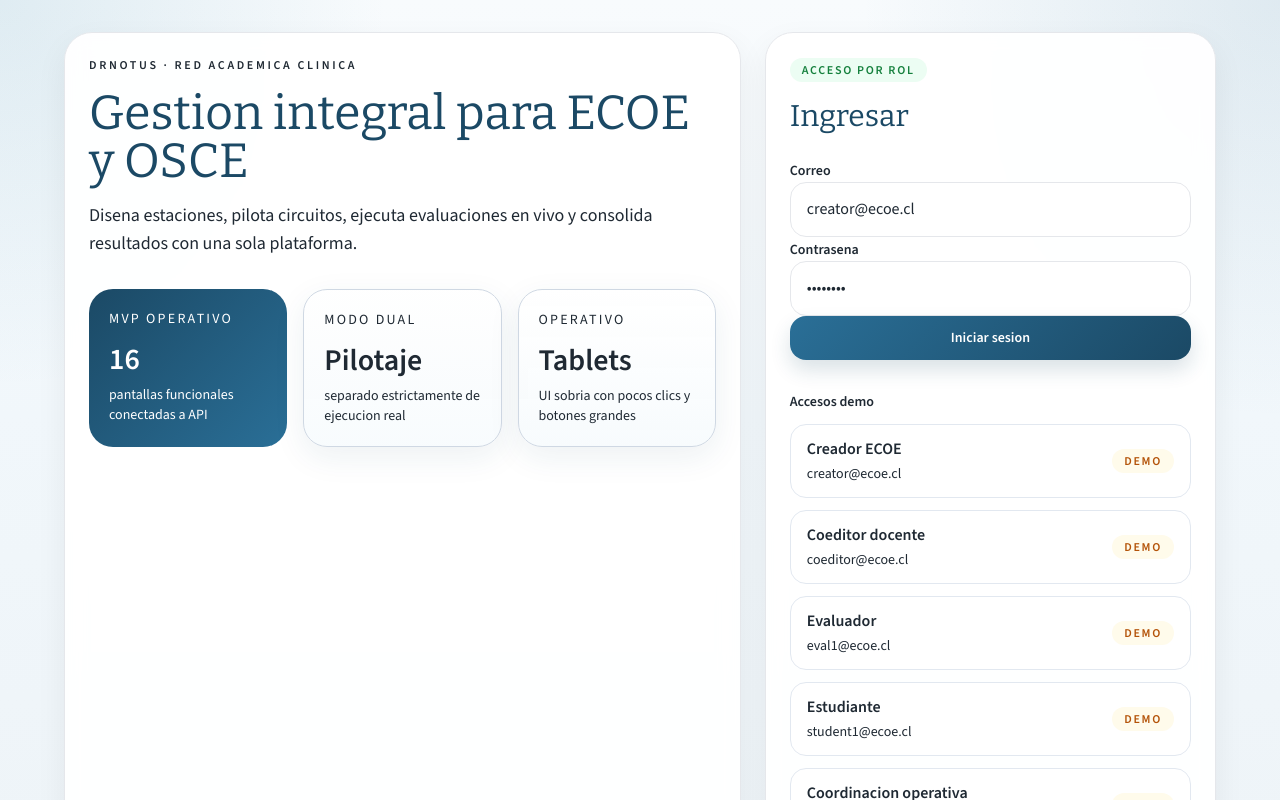
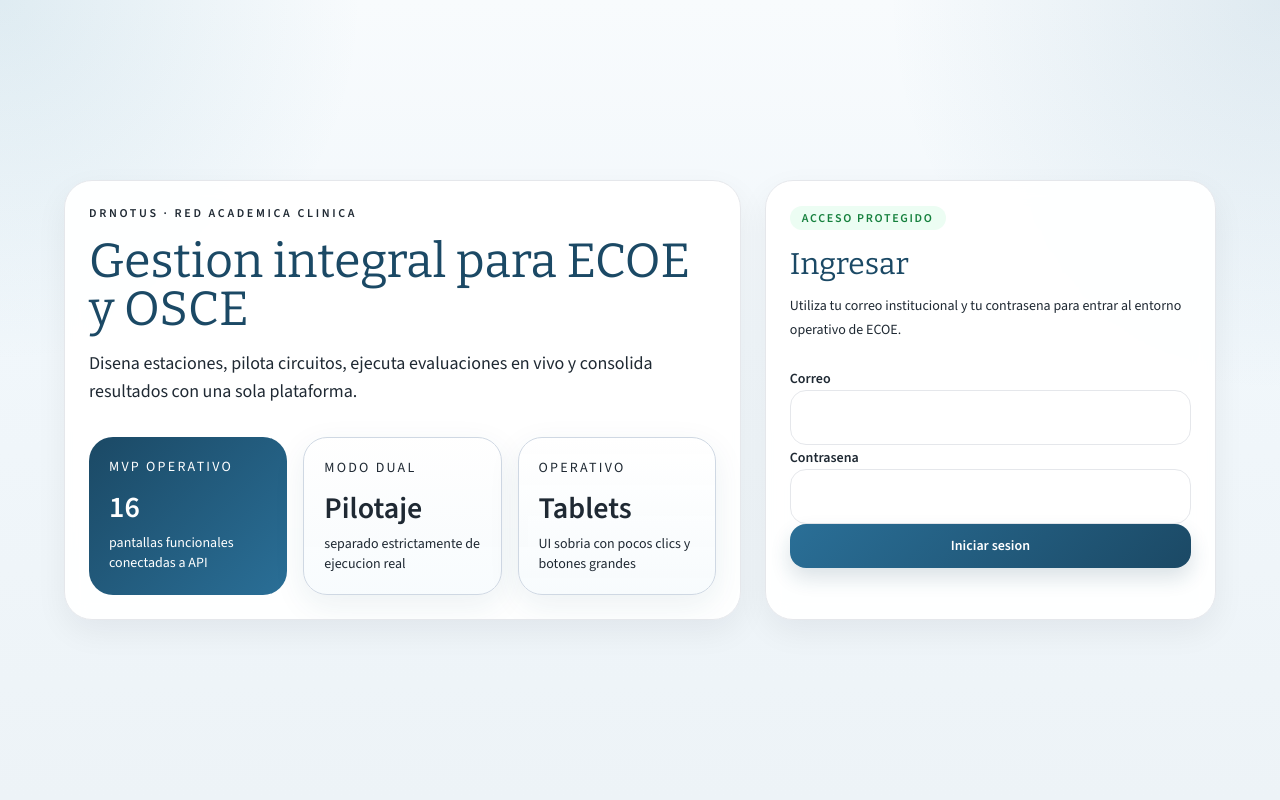
Before and after one commit to learroyo5/Ecoe, a Next.js app in the folder frontend/: page /login in a window 1280 px wide. Shown: the top 800 px of the page. Built offline with nearby package versions, Linux system fonts and the light colour scheme; no server answers.

Commit message:
feat: tighten public login entry and api health

```diff
--- a/frontend/src/app/login/page.tsx
+++ b/frontend/src/app/login/page.tsx
@@ -1,23 +1,31 @@
 "use client";
 
-import { useState } from "react";
+import { useEffect, useState } from "react";
+import { useRouter } from "next/navigation";
 
 import { useAuth } from "@/lib/auth";
 
-const demoUsers = [
-  ["creator@ecoe.cl", "admin123", "Creador ECOE"],
-  ["coeditor@ecoe.cl", "admin123", "Coeditor docente"],
-  ["eval1@ecoe.cl", "admin123", "Evaluador"],
-  ["student1@ecoe.cl", "admin123", "Estudiante"],
-  ["coord@ecoe.cl", "admin123", "Coordinacion operativa"],
-  ["timer@ecoe.cl", "admin123", "Cronometrador"],
-];
+export default function LoginPage() {
+  const { login, token, user } = useAuth();
+  const router = useRouter();
+  const [email, setEmail] = useState("");
+  const [password, setPassword] = useState("");
+  const [error, setError] = useState<string | null>(null);
 
-export default function LoginPage() {
-  const { login } = useAuth();
-  const [email, setEmail] = useState("creator@ecoe.cl");
-  const [password, setPassword] = useState("admin123");
-  const [error, setError] = useState<string | null>(null);
+  useEffect(() => {
+    if (!token || !user) {
+      return;
+    }
+    if (user.role === "evaluador") {
+      router.replace("/evaluator");
+      return;
+    }
+    if (user.role === "estudiante") {
+      router.replace("/student");
+      return;
+    }
+    router.replace("/dashboard");
+  }, [router, token, user]);
 
   return (
     <div className="flex min-h-screen items-center justify-center px-4 py-8">
@@ -51,8 +59,11 @@ export default function LoginPage() {
         </section>
 
         <section className="panel-card p-8">
-          <p className="pill pill-ok">Acceso por rol</p>
+          <p className="pill pill-ok">Acceso protegido</p>
           <h2 className="mt-4 text-3xl">Ingresar</h2>
+          <p className="mt-3 text-sm leading-6 text-slate-600">
+            Utiliza tu correo institucional y tu contrasena para entrar al entorno operativo de ECOE.
+          </p>
           <form
             className="mt-6 space-y-4"
             onSubmit={async (event) => {
@@ -80,26 +91,6 @@ export default function LoginPage() {
             <button className="btn-primary w-full text-base">Iniciar sesion</button>
             {error ? <p className="text-sm text-[var(--color-error)]">{error}</p> : null}
           </form>
-
-          <div className="mt-8 space-y-3">
-            <p className="text-sm font-semibold text-slate-700">Accesos demo</p>
-            {demoUsers.map(([demoEmail, demoPassword, role]) => (
-              <button
-                key={demoEmail}
-                className="flex w-full items-center justify-between rounded-2xl border border-slate-200 bg-white px-4 py-3 text-left transition hover:bg-[var(--color-bg-soft)]"
-                onClick={() => {
-                  setEmail(demoEmail);
-                  setPassword(demoPassword);
-                }}
-              >
-                <span>
-                  <span className="block font-semibold">{role}</span>
-                  <span className="text-sm text-slate-500">{demoEmail}</span>
-                </span>
-                <span className="pill pill-warn">demo</span>
-              </button>
-            ))}
-          </div>
         </section>
       </div>
     </div>
--- a/frontend/src/app/page.tsx
+++ b/frontend/src/app/page.tsx
@@ -1,5 +1,5 @@
 import { redirect } from "next/navigation";
 
 export default function Home() {
-  redirect("/dashboard");
+  redirect("/login");
 }
```
Also changed, not shown: 1 other file (tests, documents, lock files or other folders).
